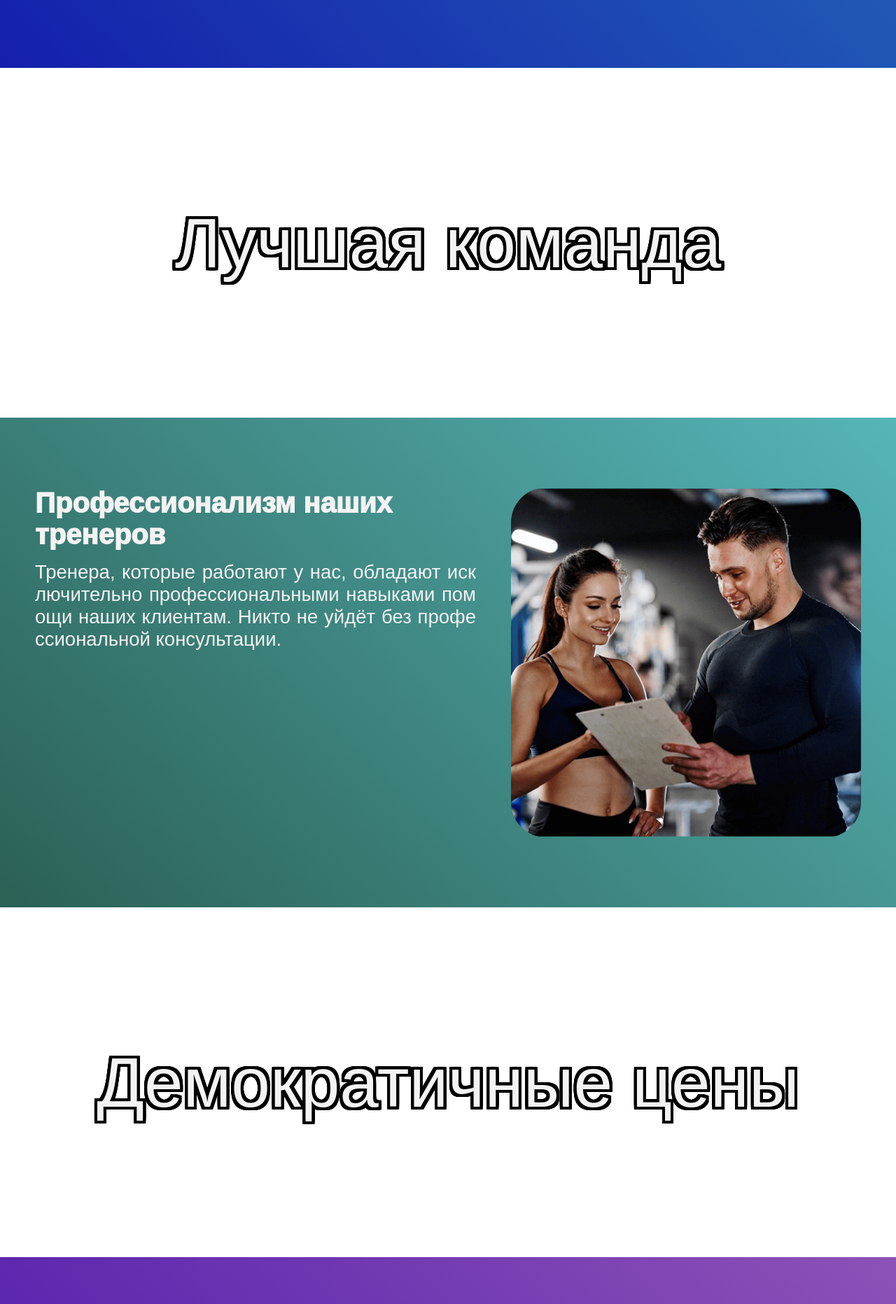
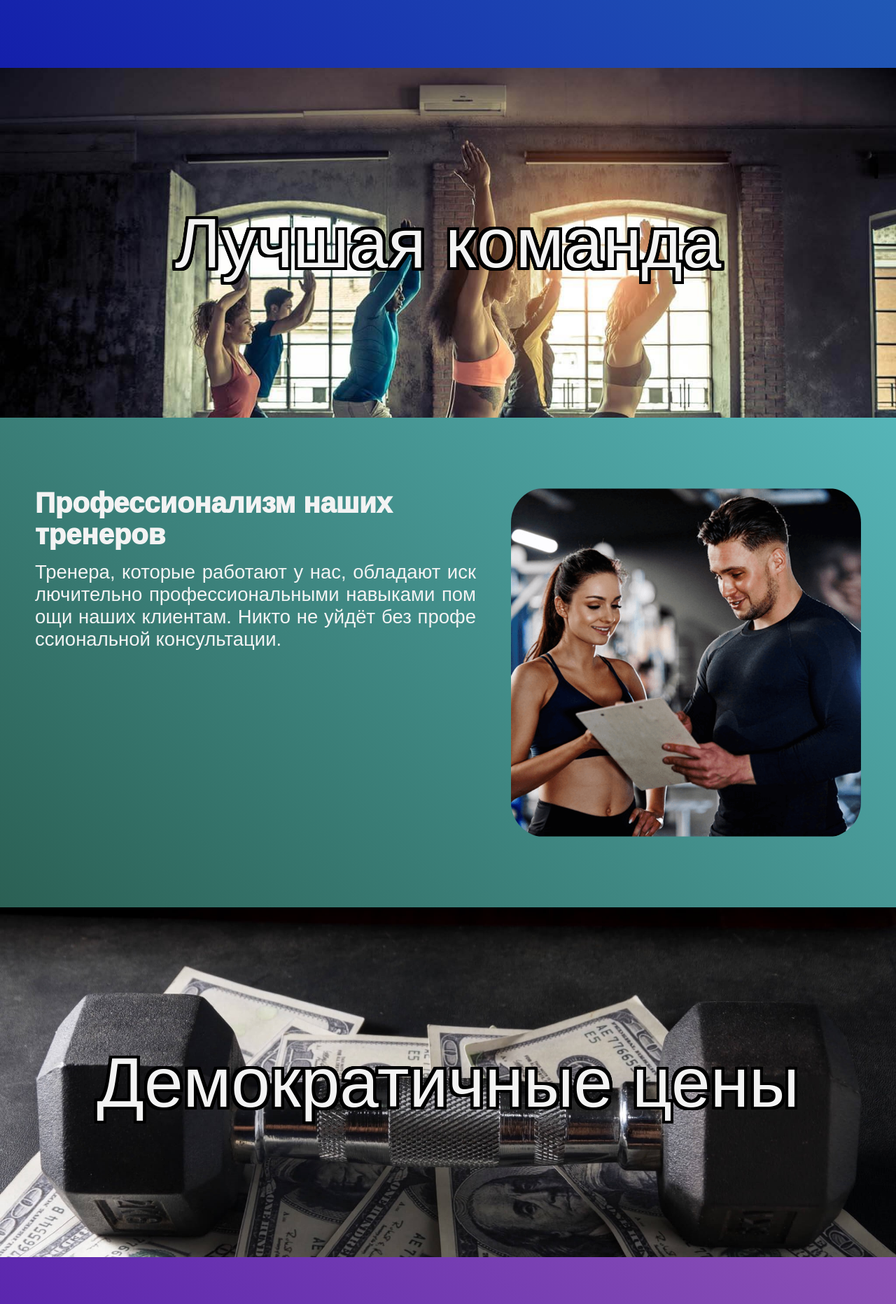
Before and after one commit to dimitryegorovvv/JustFit, a plain HTML site: page index.html in a window 1280 px wide. Shown: the part 2056-3920 px from the top of the page at 70% size. Drawn offline with nearby package versions, Linux system fonts and the light colour scheme; the site is published under a folder, as on GitHub Pages, so addresses that start at the root find nothing; a web font is replaced by a local one.

Commit message:
Update main.css

```diff
--- a/css/main.css
+++ b/css/main.css
@@ -127,14 +127,14 @@ img{
     background: url(../content/fint4.jpg);
 }
 .parallax_2{
-    background: url(/content/fitn5.jpg);
+    background: url(../content/fitn5.jpg);
 }
 .parallax_3{
-    background: url(/content/prices_par.jpg);
+    background: url(../content/prices_par.jpg);
 }
 
 .parallax_4{
-    background: url(/content/special_offers.jpg);
+    background: url(../content/special_offers.jpg);
 }
 
 .parallax{
```
